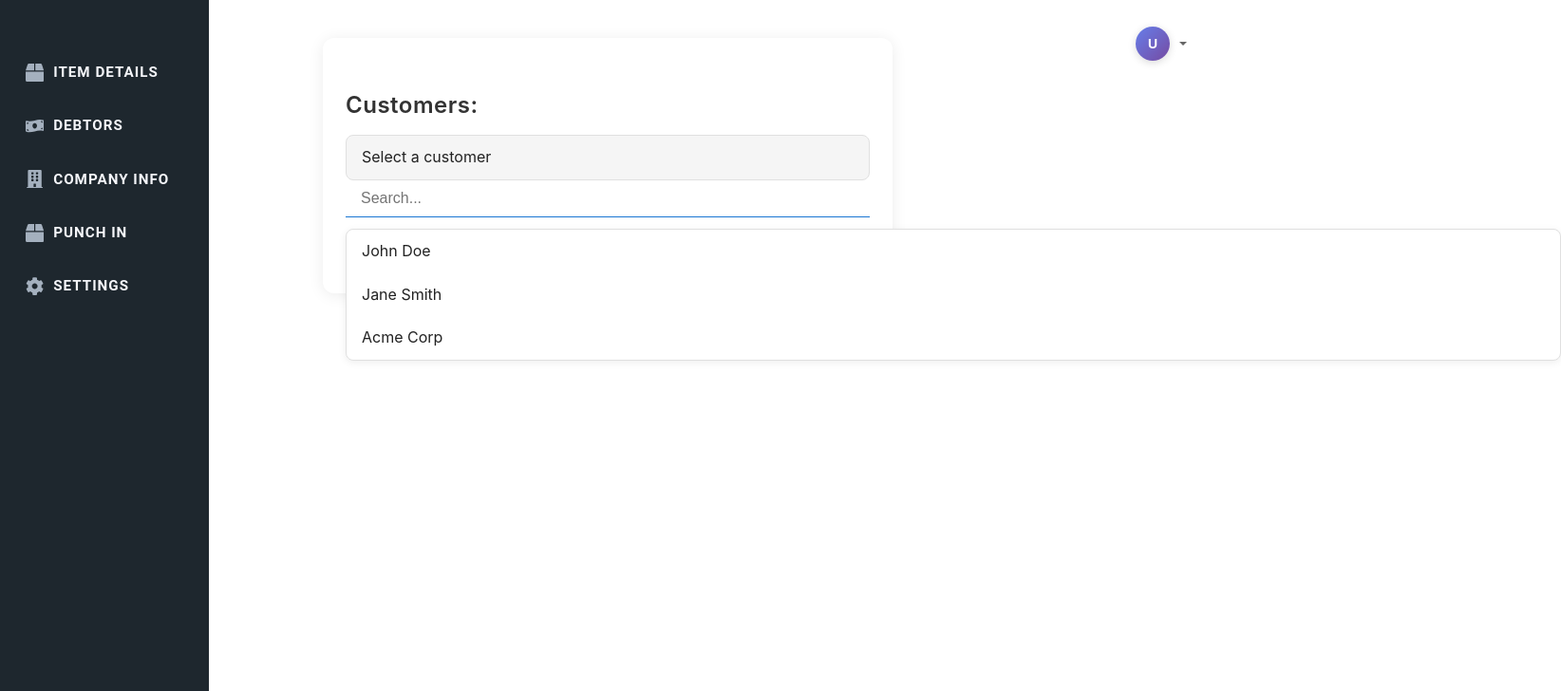
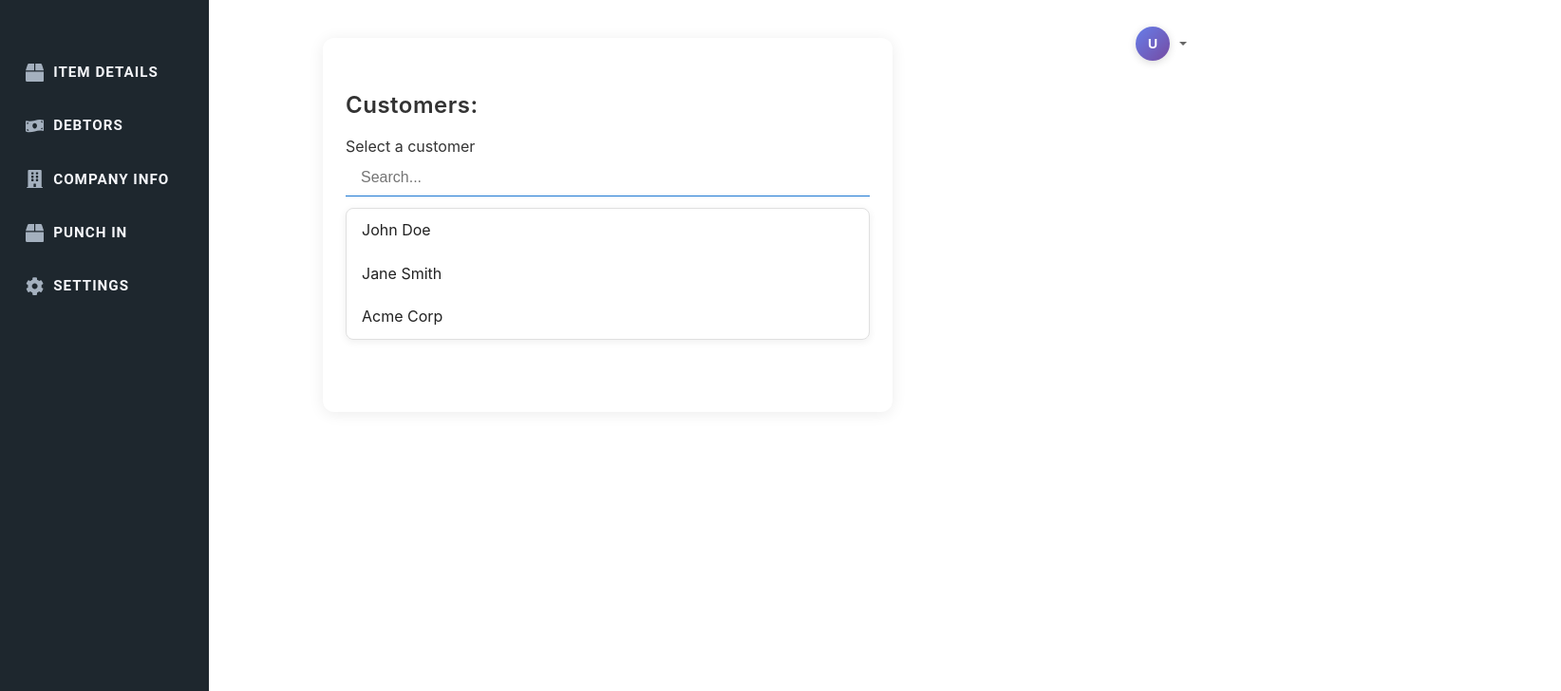
Before and after one commit to sajith231/TASK_WEBAPP_FRONTEND, a React (Vite) app: page /punchin in a window 1280 px wide. Both pictures are taken after a click on the element "Select a customer". Shown: the top 728 px of the page at 95% size, 1644 px wide, since content can reach past the window. Built offline with nearby package versions, Linux system fonts and the light colour scheme.

Commit message:
feat: implement AddLocation component and enhance PunchIn functionality

```diff
--- /dev/null
+++ b/src/components/Punchin/AddLocation.jsx
@@ -0,0 +1,38 @@
+import React, { useState } from 'react';
+
+const AddLocation = ({ onAdd }) => {
+    const [locationName, setLocationName] = useState('');
+    const [address, setAddress] = useState('');
+    const [latitude, setLatitude] = useState('');
+    const [longitude, setLongitude] = useState('');
+    const [error, setError] = useState('');
+
+    const handleSubmit = (e) => {
+        e.preventDefault();
+        if (!locationName || !address || !latitude || !longitude) {
+            setError('Please fill in all fields.');
+            return;
+        }
+        setError('');
+        const newLocation = {
+            name: locationName,
+            address,
+            latitude: parseFloat(latitude),
+            longitude: parseFloat(longitude),
+        };
+        if (onAdd) onAdd(newLocation);
+        setLocationName('');
+        setAddress('');
+        setLatitude('');
+        setLongitude('');
+    };
+
+    return (
+        <div style={{ maxWidth: 400, margin: '40px auto', padding: 24, border: '1px solid #ccc', borderRadius: 8 }}>
+            <h2>Add Location</h2>
+
+        </div>
+    );
+};
+
+export default AddLocation;
--- /dev/null
+++ b/src/components/Punchin/AddLocation.scss
@@ -0,0 +1,65 @@
+.add-location-container {
+    max-width: 400px;
+    margin: 40px auto;
+    padding: 24px;
+    border: 1px solid #ccc;
+    border-radius: 8px;
+    background: #fff;
+
+    h2 {
+        margin-bottom: 24px;
+        font-size: 1.5rem;
+        text-align: center;
+        color: #222;
+    }
+
+    form {
+        display: flex;
+        flex-direction: column;
+        gap: 16px;
+
+        label {
+            font-weight: 500;
+            color: #333;
+            display: block;
+            margin-bottom: 4px;
+        }
+
+        input[type="text"],
+        input[type="number"] {
+            width: 100%;
+            padding: 8px;
+            box-sizing: border-box;
+            border: 1px solid #bbb;
+            border-radius: 4px;
+            font-size: 1rem;
+            transition: border-color 0.2s;
+
+            &:focus {
+                border-color: #007bff;
+                outline: none;
+            }
+        }
+
+        .error-message {
+            color: #d32f2f;
+            font-size: 0.95rem;
+            margin-bottom: 8px;
+        }
+
+        button[type="submit"] {
+            padding: 8px 16px;
+            background: #007bff;
+            color: #fff;
+            border: none;
+            border-radius: 4px;
+            font-size: 1rem;
+            cursor: pointer;
+            transition: background 0.2s;
+
+            &:hover {
+                background: #0056b3;
+            }
+        }
+    }
+}
--- a/src/pages/Punchin/PunchIn.jsx
+++ b/src/pages/Punchin/PunchIn.jsx
@@ -1,31 +1,33 @@
-import React, { useState } from 'react'
-import './punchin.scss'
 
-// Sample customer data for demonstration
-const filteredCustomers = [
-    { id: 1, name: 'John Doe', area: 'Downtown' },
-    { id: 2, name: 'Jane Smith', area: 'Uptown' },
-    { id: 3, customerName: 'Acme Corp', area: 'Industrial Park' },
+
+import React, { useState } from "react";
+import "./punchin.scss";
+import AddLocation from "../../components/Punchin/AddLocation";
+
+const customers = [
+  { id: 1, name: "John Doe", area: "" },
+  { id: 2, name: "Jane Smith", area: "Uptown" },
+  { id: 3, customerName: "Acme Corp", area: "" },
 ];
 
 const PunchIn = () => {
   const [dropdownOpen, setDropdownOpen] = useState(false);
   const [searchTerm, setSearchTerm] = useState("");
+  const [selectedCustomer, setSelectedCustomer] = useState(null);
+
+  const filtered = customers.filter((c) =>
+    (c.name || c.customerName || "")
+      .toLowerCase()
+      .includes(searchTerm.toLowerCase())
+  );
 
   return (
-        <div className='container'>
+    <div className="container">
+      <div className="select_cus">
+        <h2>Customers:</h2>
 
-            {/* select Customer */}
-            <div className='select_cus'>
-                <h2 > Customers:</h2>
-
-                <div className="drop_button">
-                    <div
-                        className=''
-                        onClick={() => setDropdownOpen(!dropdownOpen)}
-                    >
-                        {"Select a customer"}
-                    </div>
+        <div className="drop_button" onClick={() => setDropdownOpen(!dropdownOpen)}>
+          {selectedCustomer?.name || selectedCustomer?.customerName || "Select a customer"}
         </div>
 
         {dropdownOpen && (
@@ -33,44 +35,41 @@ const PunchIn = () => {
             <input
               type="text"
               placeholder="Search..."
-                            className=""
               value={searchTerm}
               onChange={(e) => setSearchTerm(e.target.value)}
-                            autoFocus />
+              autoFocus
+            />
 
             <div className="customer-list">
-                        {filteredCustomers.length > 0 ? (
-                            filteredCustomers.map((customer) => (
+              {filtered.length > 0 ? (
+                filtered.map((customer) => (
                   <div
-                                    key={customer.id || customer._id}
+                    key={customer.id}
+                    className="customer"
                     onClick={() => {
-                                        setSelectedCustomer(
-                                            customer.name ||
-                                            customer.customerName ||
-                                            "Unnamed Customer"
-                                        );
-                                        setSelectedCustomerLocation(customer.area);
+                      setSelectedCustomer(customer);
                       setDropdownOpen(false);
                       setSearchTerm("");
                     }}
-                                    className="customer"
                   >
                     {customer.name || customer.customerName || "Unnamed Customer"}
                   </div>
                 ))
               ) : (
-                            <div className="no-customers">
-                                No matching customers
+                <div className="no-customers">No matching customers</div>
+              )}
+            </div>
+          </div>
+        )}
+
+        {selectedCustomer && !selectedCustomer.area && (
+          <div className="addLocation">Add Location
+          <AddLocation/>
           </div>
         )}
       </div>
+    </div>
+  );
+};
 
-                    </div>
-                )}
-
-            </div>
-        </div>
-    )
-}
-
-export default PunchIn
+export default PunchIn;
--- a/src/pages/Punchin/punchin.scss
+++ b/src/pages/Punchin/punchin.scss
@@ -49,8 +49,7 @@
             max-height: 220px;
             overflow-y: auto;
             z-index: 10;
-            position: absolute;
-            width: 100%;
+
         }
 
         .customer {
@@ -106,6 +105,9 @@
             h2 {
                 font-size: 1.35rem;
             }
+            .customer-list{
+                width: 100%;
+            }
         }
     }
 }
```
Lines whose indentation alone changed are shown as unchanged.
